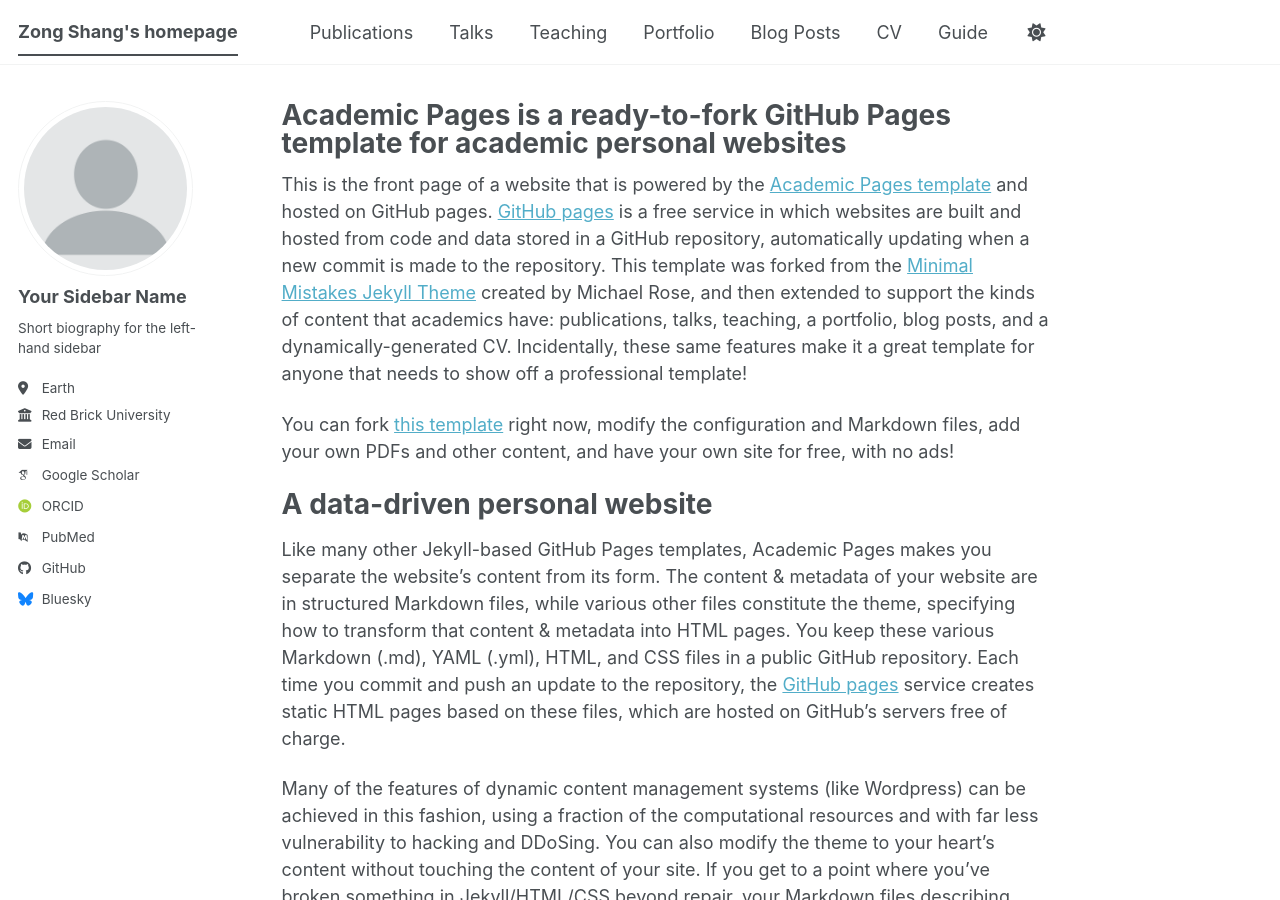
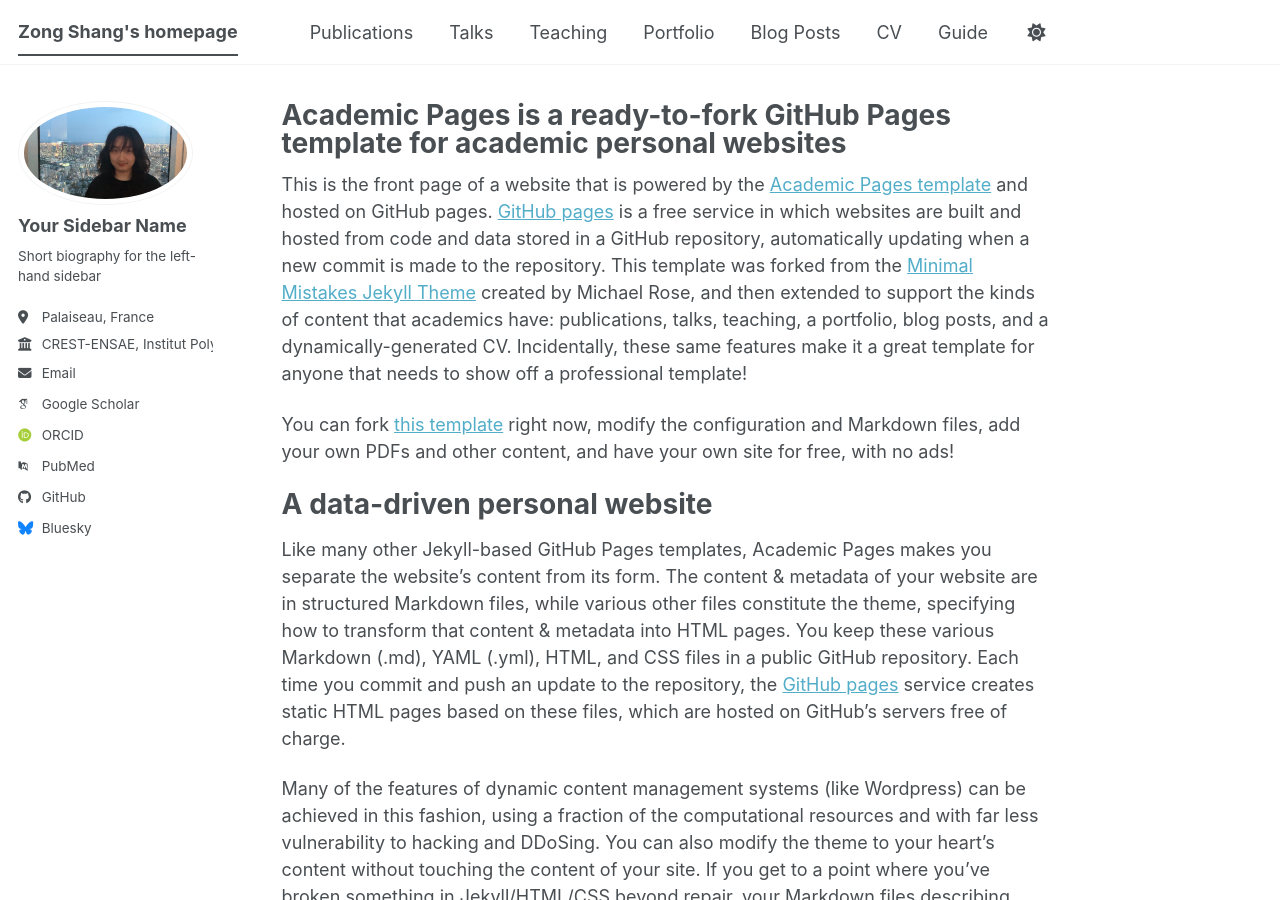
Before and after one commit to zong-shang/zong-shang.github.io, a Jekyll site: the page built from _pages/about.md, in a window 1280 px wide and 900 px high. Built offline with Jekyll 4.4.1, drawn with Linux system fonts in a browser that asks for light colours; some web fonts are replaced; a script bundle is joined from its source files by our own code; library files that are not in the unit come from our copies.

Commit message:
Update author profile information in _config.yml

```diff
--- a/_config.yml
+++ b/_config.yml
@@ -23,14 +23,14 @@
 #               Additional customization can be done by editing /_includes/author-profile.html
 author:
   # Biographic information
-  avatar           : "profile.png"
+  avatar           : "homepage.jpg"
   name             : "Your Sidebar Name"
   pronouns         : # example: "she/her"
   bio              : "Short biography for the left-hand sidebar"
-  location         : "Earth"
-  employer         : "Red Brick University"
+  location         : "Palaiseau, France"
+  employer         : "CREST-ENSAE, Institut Polytechnique de Paris"
   uri              : # URL
-  email            : "none@example.org"
+  email            : "zong.shang@ensae.fr"
 
   # Academic websites
   academia         : # URL
```
